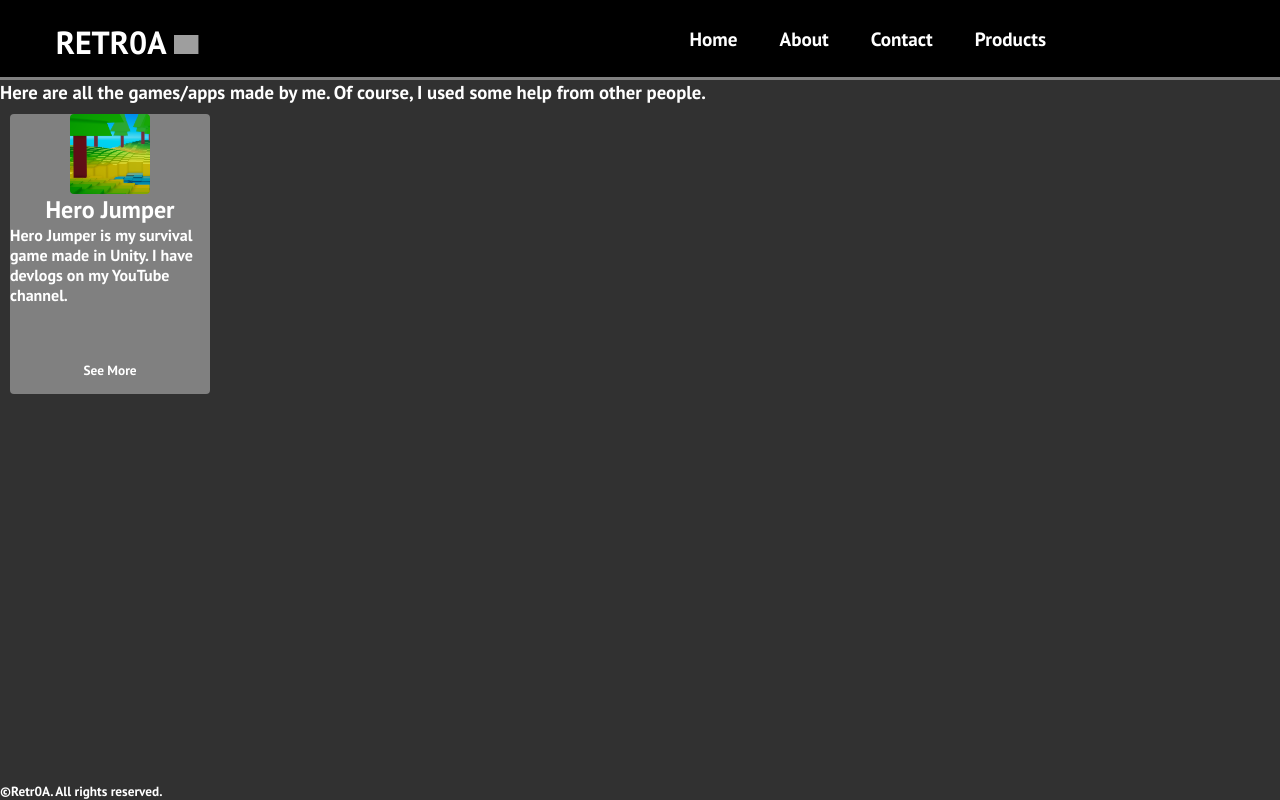
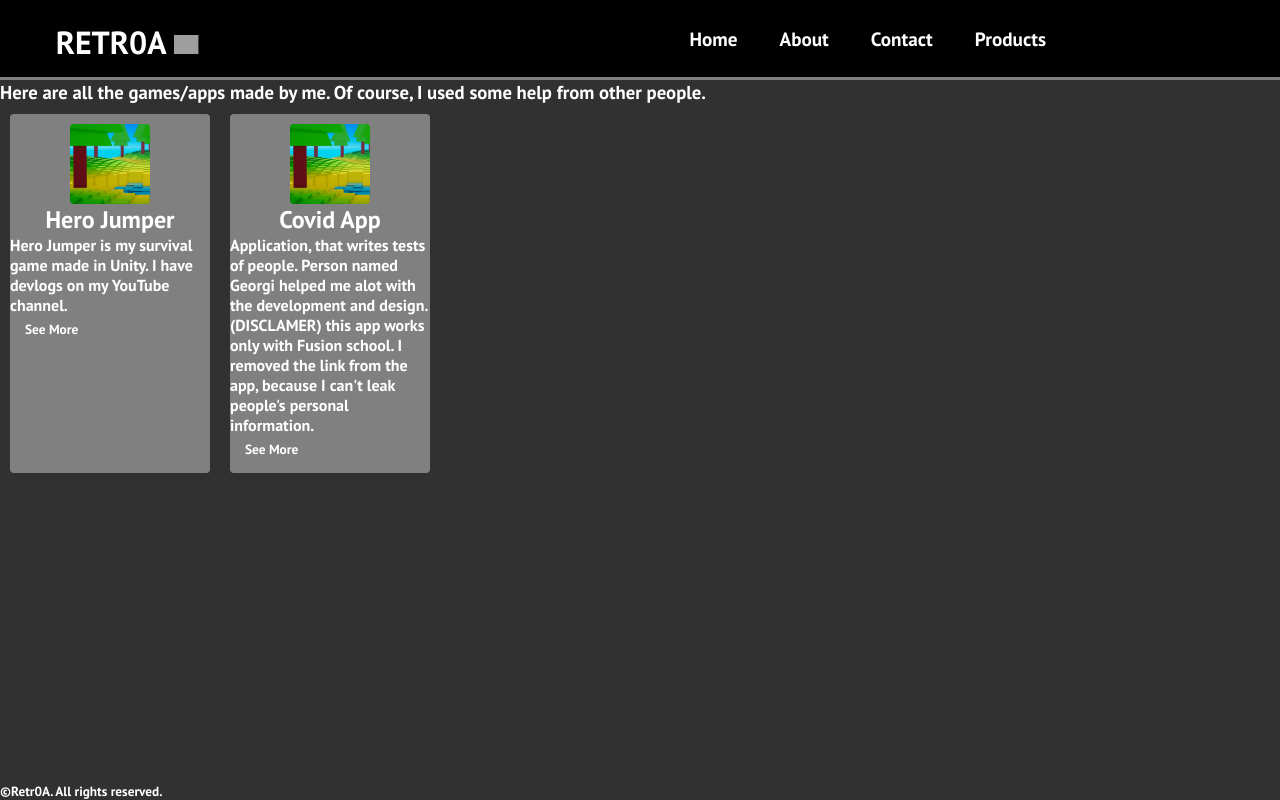
Before and after one commit to Retr0A/retr0a-site, a React (Create React App) app: page /products in a window 1280 px wide. Built offline with nearby package versions, Linux system fonts and the light colour scheme; grey boxes are pictures that could not be loaded.

Commit message:
Bugs And Fixes

```diff
--- a/src/components/Card.css
+++ b/src/components/Card.css
@@ -1,7 +1,6 @@
 .card {
     position: relative;
     width: 200px;
-    height: 280px;
 
     background-color: gray;
     border-radius: 4px;
@@ -14,7 +13,7 @@
 }
 
 .card button {
-    position: absolute;
+    position: relative;
     bottom: 5px;
     left: 5px;
     right: 5px;
--- a/src/components/Card.js
+++ b/src/components/Card.js
@@ -1,7 +1,7 @@
 import React from 'react'
 import './Card.css'
 
-function Card({ cardImage, cardTitle, cardText, cardLink }) {
+function Card({ cardImage, cardTitle, cardText, cardLink, height }) {
   return (
     <div className="card">
         <img src={cardImage} alt="card-image"></img>
--- a/src/components/pages/Products.js
+++ b/src/components/pages/Products.js
@@ -8,11 +8,18 @@ function Products() {
         <div className="products-page">
             <h3>Here are all the games/apps made by me. Of course, I used some help from other people.</h3>
 
-            <Card
-                cardImage={HeroJumperLogo}
-                cardTitle="Hero Jumper"
-                cardText="Hero Jumper is my survival game made in Unity. I have devlogs on my YouTube channel."
-            />
+            <div className="products-cards">
+                <Card
+                    cardImage={HeroJumperLogo}
+                    cardTitle="Hero Jumper"
+                    cardText="Hero Jumper is my survival game made in Unity. I have devlogs on my YouTube channel."
+                />
+                <Card
+                    cardImage={HeroJumperLogo}
+                    cardTitle="Covid App"
+                    cardText="Application, that writes tests of people. Person named Georgi helped me alot with the development and design.(DISCLAMER) this app works only with Fusion school. I removed the link from the app, because I can't leak people's personal information."
+                />
+            </div>
 
             <h5 className="copyright-text">©Retr0A. All rights reserved.</h5>
         </div>
--- a/src/components/pages/default.css
+++ b/src/components/pages/default.css
@@ -40,6 +40,11 @@ h2 {
     background-position: center;
 }
 
+.products-page .products-cards {
+    display: flex;
+    flex-direction: row;
+}
+
 .backgroundVideo {
     position: fixed;
     right: 0;
```
